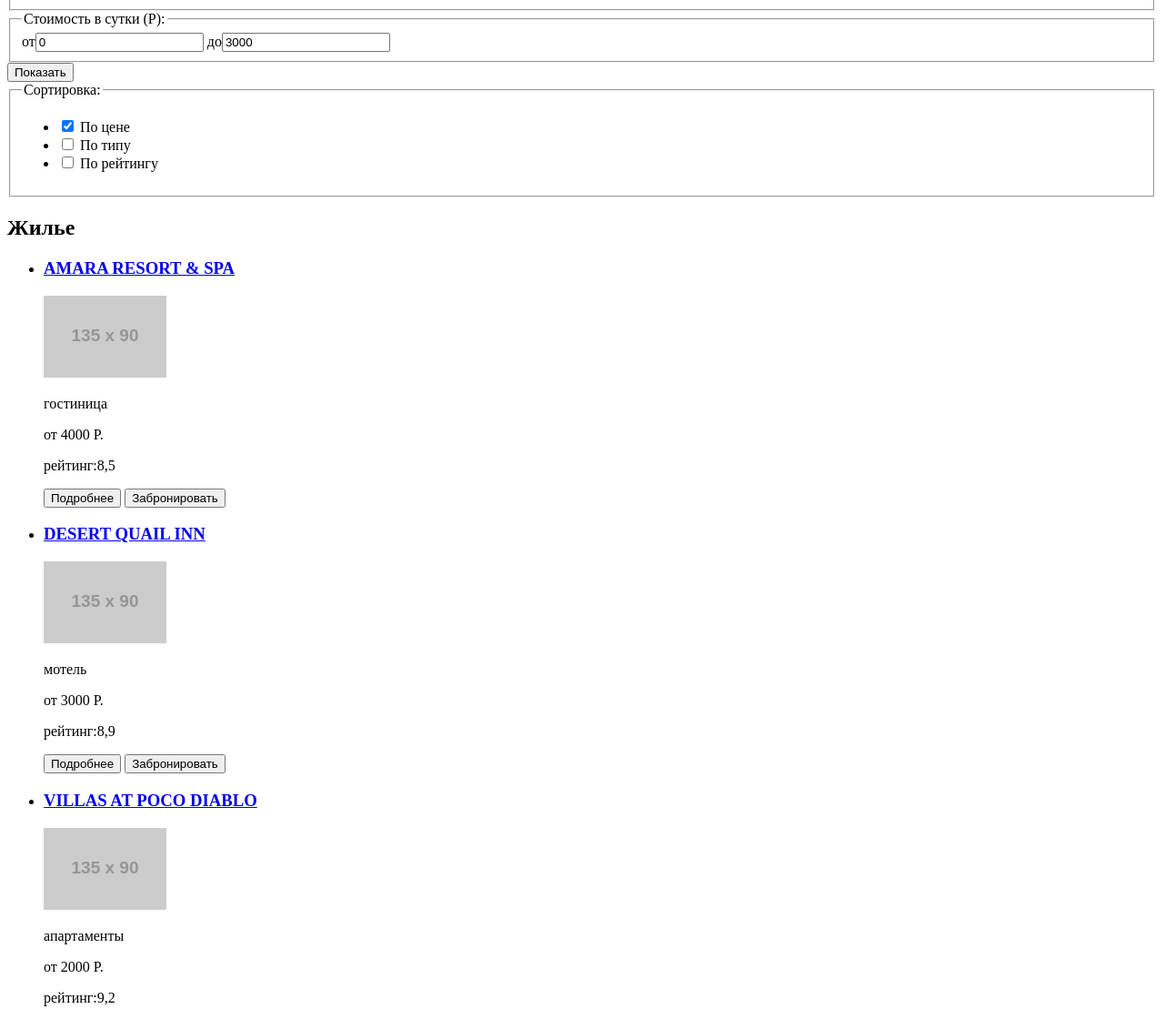
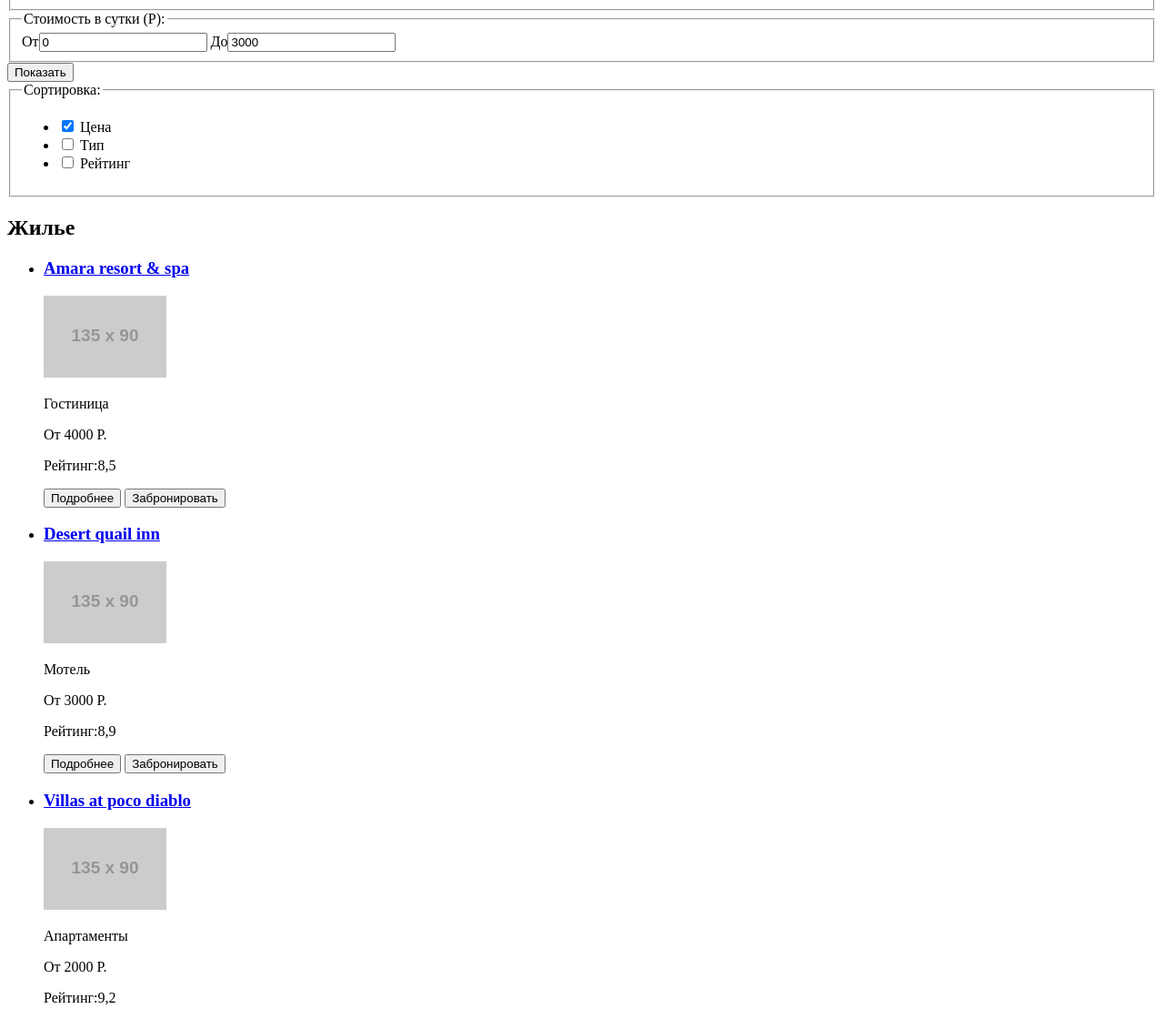
Before and after one commit to alenasolovieva/1617493-sedona-30, a plain HTML site: page catalog.html in a window 1280 px wide. Shown: the part 480-1589 px from the top of the page at 91% size. Drawn offline with Linux system fonts and the light colour scheme; placeholder pictures from the web are drawn by us.

Commit message:
исправления

```diff
--- a/catalog.html
+++ b/catalog.html
@@ -1,9 +1,11 @@
 <!DOCTYPE html>
 <html lang="ru">
+
 <head>
     <meta charset="utf-8">
     <title>Каталог-Седона</title>
 </head>
+
 <body>
 
     <header>
@@ -59,47 +61,46 @@
             </fieldset>
             <fieldset>
                 <legend>Стоимость в сутки (Р):</legend>
-    <label>от<input type="text" value="0"></label>
-    <label>до<input type="text" value="3000"></label>
+                <label>От<input type="text" value="0"></label>
+                <label>До<input type="text" value="3000"></label>
             </fieldset>
             <button type="submit">Показать</button>
             <fieldset>
                 <legend>Сортировка:</legend>
                 <ul>
                     <li>
-<input type="checkbox" name="По цене" id="По цене" checked>
-<label for="По цене">По цене</label>
+                        <input type="checkbox" name="Цена" id="Цена" checked>
+                        <label for="Цена">Цена</label>
                     </li>
                     <li>
-<input type="checkbox" name="По типу" id="По типу">
-<label for="По типу">По типу</label>
+                        <input type="checkbox" name="Тип" id="Тип">
+                        <label for="Тип">Тип</label>
                     </li>
                     <li>
-<input type="checkbox" name="По рейтингу" id="По рейтингу">
-<label for="По рейтингу">По рейтингу</label>
+                        <input type="checkbox" name="Рейтинг" id="Рейтинг">
+                        <label for="Рейтинг">Рейтинг</label>
                     </li>
                 </ul>
             </fieldset>
-</form>
         </section>
         <section>
             <h2>Жилье</h2>
             <ul>
                 <li>
                     <a href="#">
-        <h3>AMARA RESORT & SPA</h3>
+                        <h3>Amara resort & spa</h3>
                         <p>
-        <img src="https://via.placeholder.com/135x90" alt="AMARA RESORT & SPA">
+                            <img src="https://via.placeholder.com/135x90" alt="Amara resort & spa">
                         </p>
                     </a>
                     <p>
-    гостиница
+                        Гостиница
                     </p>
                     <p>
-    от 4000 Р.
+                        От 4000 Р.
                     </p>
                     <p>
-    рейтинг:8,5
+                        Рейтинг:8,5
                     </p>
                     <p>
                         <button type="button">Подробнее</button>
@@ -107,19 +108,19 @@
                     </p>
                 <li>
                     <a href="#">
-         <h3>DESERT QUAIL INN</h3>
+                        <h3>Desert quail inn</h3>
                         <p>
-        <img src="https://via.placeholder.com/135x90" alt="DESERT QUAIL INN">
+                            <img src="https://via.placeholder.com/135x90" alt="Desert quail inn">
                         </p>
                     </a>
                     <p>
-    мотель
+                        Мотель
                     </p>
                     <p>
-    от 3000 Р.
+                        От 3000 Р.
                     </p>
                     <p>
-    рейтинг:8,9
+                        Рейтинг:8,9
                     </p>
                     <p>
                         <button type="button">Подробнее</button>
@@ -127,19 +128,19 @@
                     </p>
                 <li>
                     <a href="#">
-            <h3>VILLAS AT POCO DIABLO</h3>
+                        <h3>Villas at poco diablo</h3>
                         <p>
-           <img src="https://via.placeholder.com/135x90" alt="VILLAS AT POCO DIABLO">
+                            <img src="https://via.placeholder.com/135x90" alt="Villas at poco diablo">
                         </p>
                     </a>
                     <p>
-       апартаменты
+                        Апартаменты
                     </p>
                     <p>
-       от 2000 Р.
+                        От 2000 Р.
                     </p>
                     <p>
-       рейтинг:9,2
+                        Рейтинг:9,2
                     </p>
                     <p>
                         <button type="button">Подробнее</button>
@@ -181,4 +182,5 @@
         </p>
     </footer>
 </body>
+
 </html>
```
Also changed, not shown: index.html (+29 -29 lines). Lines whose indentation alone changed are shown as unchanged.
